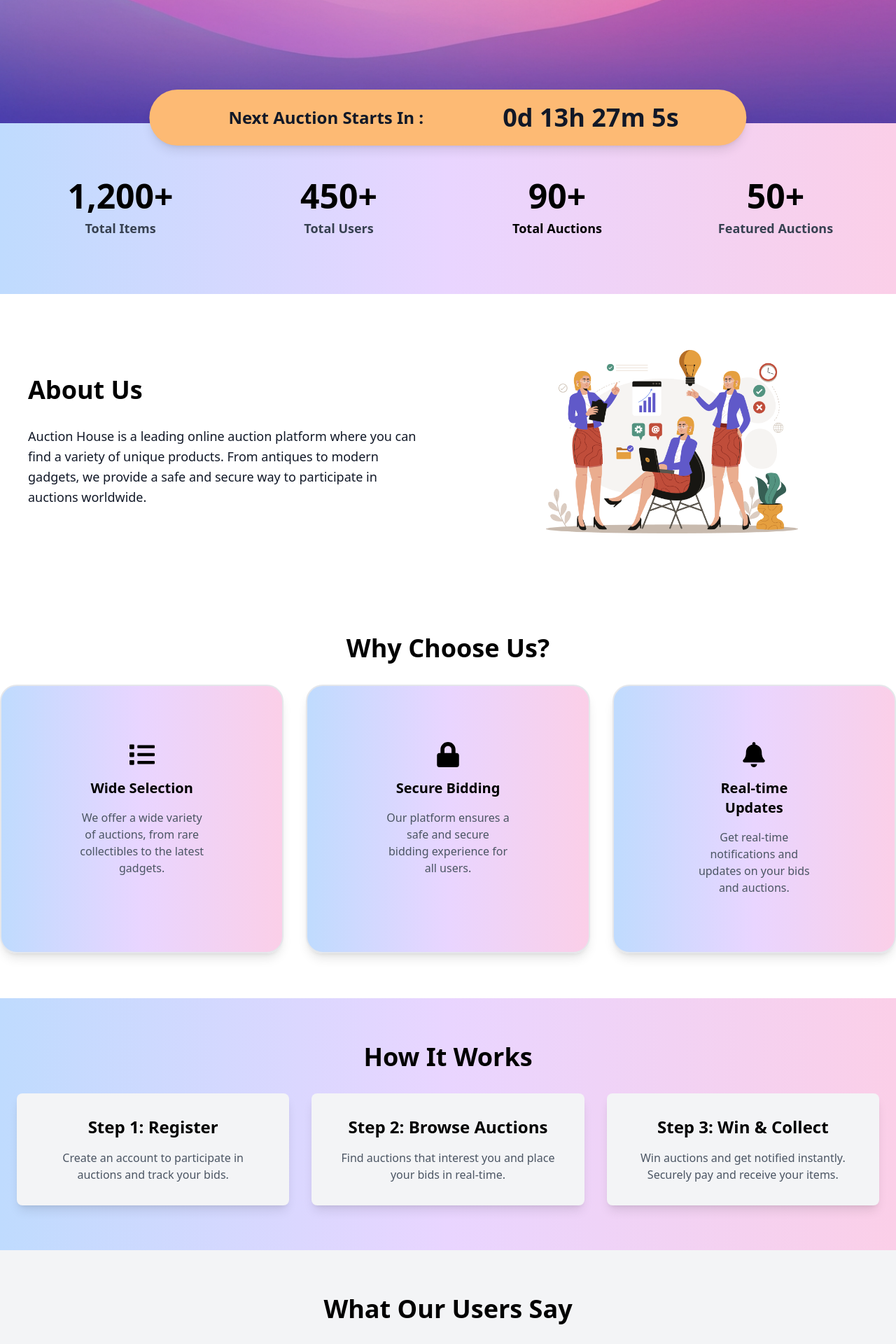
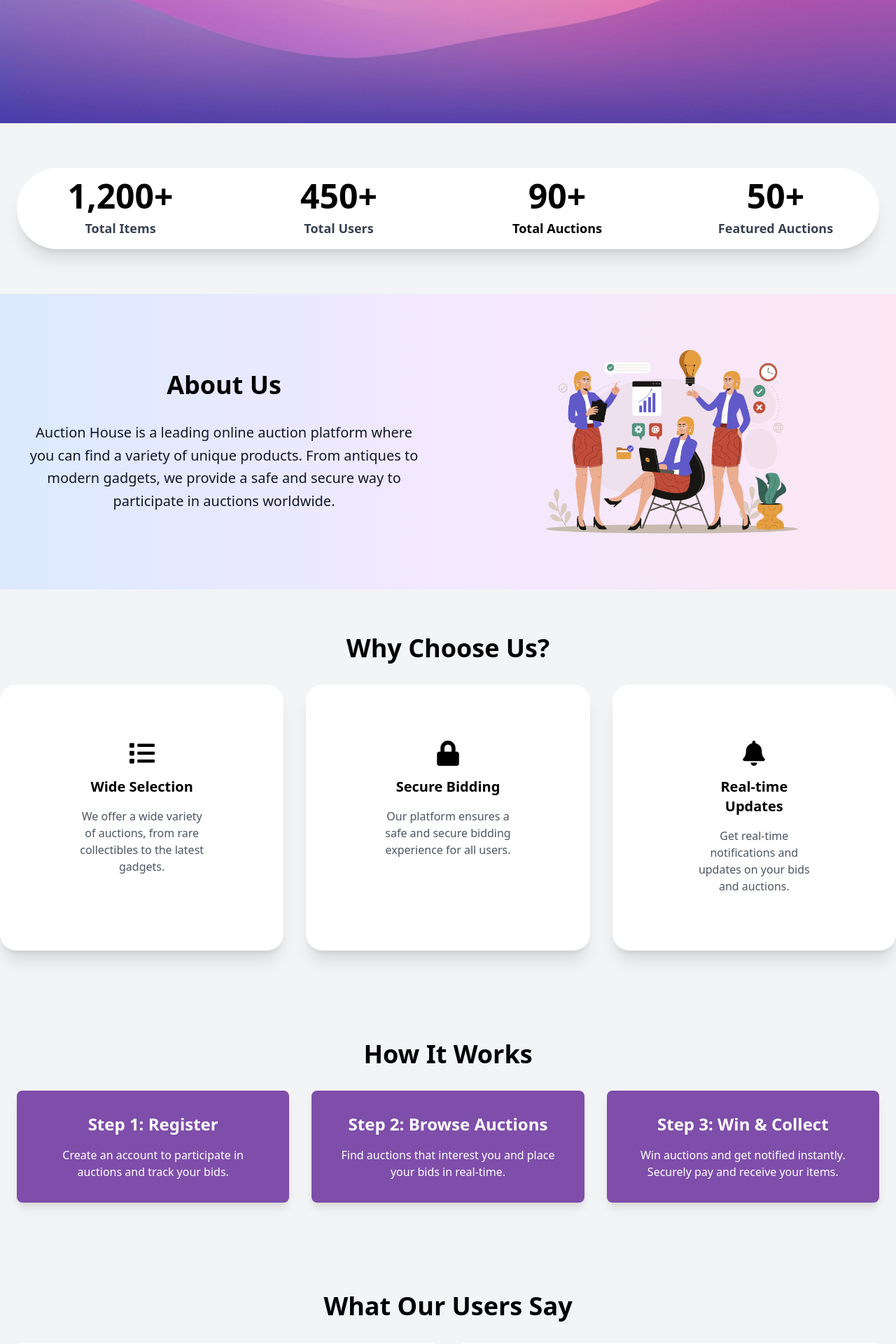
Before and after one commit to sameerajayakodi/Auction_System, a React (Create React App) app in the folder AuctionHouse/auction-management-frontend/: page / in a window 1280 px wide. Shown: the part 700-2620 px from the top of the page at 70% size. Built offline with nearby package versions, Linux system fonts and the light colour scheme.

Commit message:
Update Home.js

```diff
--- a/AuctionHouse/auction-management-frontend/src/Home.js
+++ b/AuctionHouse/auction-management-frontend/src/Home.js
@@ -67,9 +67,9 @@ const Home = () => {
           </div>
         </div>
         {/* Countdown Timer */}
-        <div className="absolute flex flex-row items-center w-2/3 h-20 text-center transform -translate-x-1/2 bg-orange-300 rounded-full shadow-lg justify-evenly left-1/2 -bottom-8">
-          <span className="px-4 py-1 text-2xl font-bold text-gray-900">
-            Next Auction Starts In :
+        <div className="absolute right-0 flex flex-col items-center p-6 py-8 text-center transform -translate-x-1/2 bg-purple-300 shadow-2xl top-2 ">
+          <span className="text-2xl font-bold text-gray-900">
+            Next Auction Starts In
           </span>
           <div className="text-4xl font-bold text-gray-900 font-inter">
             {timeLeft.days}d {timeLeft.hours}h {timeLeft.minutes}m{" "}
@@ -79,8 +79,8 @@ const Home = () => {
       </div>
 
       {/* =================================================================================== */}
-      <div className="flex items-center justify-center px-6 py-16 text-center bg-gradient-to-r from-blue-200 via-purple-200 to-pink-200 ">
-        <div className="container flex justify-between w-full space-x-4 overflow-x-auto scrolling-touch no-scrollbar">
+      <div className="flex items-center justify-center px-6 py-16 text-center bg-gray-100 ">
+        <div className="container flex justify-between w-full space-x-4 overflow-x-auto scrolling-touch bg-white rounded-full shadow-xl no-scrollbar">
           {/* Total Items */}
           <div className="flex flex-col items-center w-1/4 p-4">
             <h3 className="mb-2 text-5xl font-bold ">
@@ -121,11 +121,11 @@ const Home = () => {
       {/* =================================================================================== */}
       {/* About Section */}
       <div>
-        <div className="grid items-center grid-cols-1mx-auto md:grid-cols-2">
+        <div className="grid items-center bg-gradient-to-r from-blue-100 via-purple-100 to-pink-100 grid-cols-1mx-auto md:grid-cols-2">
           {/* Text Content */}
-          <div className="px-10 ">
-            <h2 className="mb-8 text-4xl font-bold text-left">About Us</h2>
-            <p className="text-lg leading-relaxed text-left text-gray-900">
+          <div className="flex flex-col justify-center px-10 text-center">
+            <h2 className="mb-8 text-4xl font-bold text-center">About Us</h2>
+            <p className="text-xl leading-relaxed text-center text-gray-900">
               Auction House is a leading online auction platform where you can
               find a variety of unique products. From antiques to modern
               gadgets, we provide a safe and secure way to participate in
@@ -134,7 +134,7 @@ const Home = () => {
           </div>
 
           {/* Icon/Image */}
-          <div className="flex justify-center p-20 bg-white">
+          <div className="flex justify-center p-20 ">
             <img
               src={about}
               alt="About us illustration"
@@ -144,13 +144,13 @@ const Home = () => {
         </div>
       </div>
 
-      <div className="py-16 ">
+      <div className="py-16 bg-gray-100 ">
         <div className="container mx-auto">
           <h2 className="mb-8 text-4xl font-bold text-center">
             Why Choose Us?
           </h2>
           <div className="grid grid-cols-1 gap-8 text-center md:grid-cols-3">
-            <div className="p-8 py-20 transition duration-300 border-2 shadow-lg cursor-pointer bg-gradient-to-r from-blue-200 via-purple-200 to-pink-200 px-28 bg-slate hover:scale-95 rounded-3xl">
+            <div className="p-8 py-20 transition duration-300 bg-white shadow-xl cursor-pointer px-28 hover:scale-95 rounded-3xl">
               <FaList className="mx-auto mb-4 text-4xl font-bold text-black " />
               <h3 className="mb-4 text-xl font-semibold">Wide Selection</h3>
               <p className="text-gray-600 ">
@@ -158,7 +158,7 @@ const Home = () => {
                 the latest gadgets.
               </p>
             </div>
-            <div className="p-8 py-20 transition duration-300 border-2 shadow-lg cursor-pointer bg-gradient-to-r from-blue-200 via-purple-200 to-pink-200 px-28 bg-slate hover:scale-95 rounded-3xl">
+            <div className="p-8 py-20 transition duration-300 bg-white shadow-xl cursor-pointer px-28 hover:scale-95 rounded-3xl">
               <FaLock className="mx-auto mb-4 text-4xl font-bold text-black" />
               <h3 className="mb-4 text-xl font-semibold">Secure Bidding</h3>
               <p className="text-gray-600 ">
@@ -166,7 +166,7 @@ const Home = () => {
                 all users.
               </p>
             </div>
-            <div className="p-8 py-20 transition duration-300 border-2 shadow-lg cursor-pointer bg-gradient-to-r from-blue-200 via-purple-200 to-pink-200 px-28 bg-slate hover:scale-95 rounded-3xl">
+            <div className="p-8 py-20 transition duration-300 bg-white shadow-xl cursor-pointer px-28 hover:scale-95 rounded-3xl">
               <FaBell className="mx-auto mb-4 text-4xl font-bold text-black" />
               <h3 className="mb-4 text-xl font-semibold">Real-time Updates</h3>
               <p className="text-gray-600 ">
@@ -182,31 +182,34 @@ const Home = () => {
       {/* ...rest of the content */}
       {/* Testimonials Section */}
 
-      <div className="px-6 py-16 bg-gradient-to-r from-blue-200 via-purple-200 to-pink-200">
+      {/* ================================================================================== */}
+      <div className="px-6 py-16 text-white bg-gray-100">
         <div className="container mx-auto">
-          <h2 className="mb-8 text-4xl font-bold text-center">How It Works</h2>
+          <h2 className="mb-8 text-4xl font-bold text-center text-black">
+            How It Works
+          </h2>
           <div className="grid grid-cols-1 gap-8 text-center md:grid-cols-3">
-            <div className="p-8 bg-gray-100 rounded-lg shadow-lg">
+            <div className="p-8 bg-[#7E4EAA] rounded-lg shadow-lg">
               <h3 className="mb-4 text-2xl font-semibold">Step 1: Register</h3>
-              <p className="text-gray-600">
+              <p>
                 Create an account to participate in auctions and track your
                 bids.
               </p>
             </div>
-            <div className="p-8 bg-gray-100 rounded-lg shadow-lg">
+            <div className="p-8 bg-[#7E4EAA] rounded-lg shadow-lg">
               <h3 className="mb-4 text-2xl font-semibold">
                 Step 2: Browse Auctions
               </h3>
-              <p className="text-gray-600">
+              <p>
                 Find auctions that interest you and place your bids in
                 real-time.
               </p>
             </div>
-            <div className="p-8 bg-gray-100 rounded-lg shadow-lg">
+            <div className="p-8 bg-[#7E4EAA] rounded-lg shadow-lg">
               <h3 className="mb-4 text-2xl font-semibold">
                 Step 3: Win & Collect
               </h3>
-              <p className="text-gray-600">
+              <p>
                 Win auctions and get notified instantly. Securely pay and
                 receive your items.
               </p>
@@ -214,7 +217,7 @@ const Home = () => {
           </div>
         </div>
       </div>
-
+      {/* ======================================================================================== */}
       <div className="px-6 py-16 bg-gray-100">
         <div className="container mx-auto">
           <h2 className="mb-8 text-4xl font-bold text-center">
```
